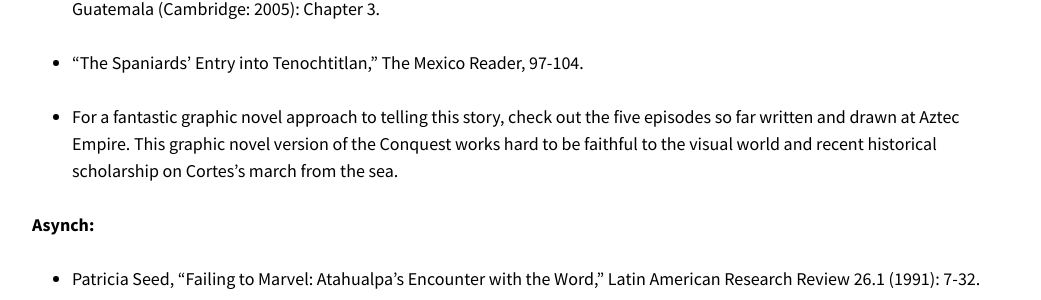
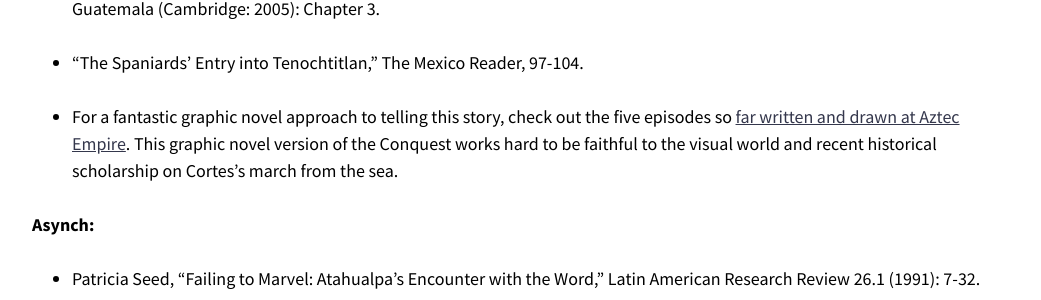
Before and after one commit to chadblack/2020ELA, a Jekyll site: the page built from calendar.md, in a window 1280 px wide and 900 px high, scrolled down 4025 px. Shown: the part 155-455 px from the top of the window, without its empty margins (114-1155 px from the left). Built offline with Jekyll 4.4.1, drawn with Linux system fonts in a browser that asks for light colours; nearby versions of some CDN libraries; part of the change alters nothing that is shown.

```diff
--- a/calendar.md
+++ b/calendar.md
@@ -155,7 +155,8 @@ were doing?
 * “The Spaniards’ Entry into Tenochtitlan,” The Mexico Reader, 97-104.
 
 * For a fantastic graphic novel approach to telling this story, check out the
-  five episodes so far written and drawn at Aztec Empire. This graphic novel
+  five episodes so [far written and drawn at Aztec
+  Empire](https://www.bigredhair.com/books/aztec-empire/episode-one/). This graphic novel
   version of the Conquest works hard to be faithful to the visual world and
   recent historical scholarship on Cortes’s march from the sea.
 
```
